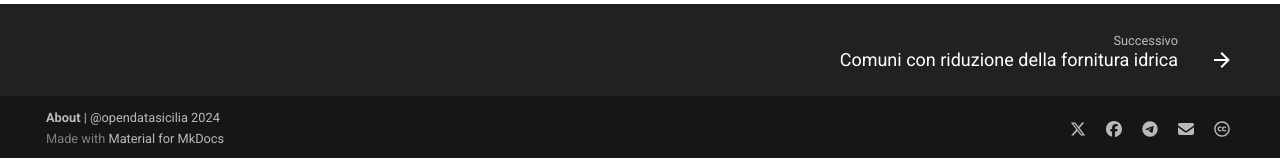
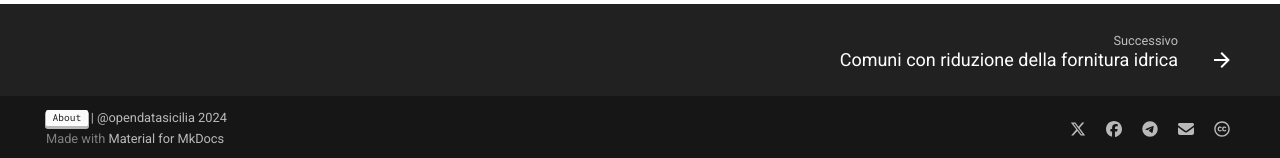
Before and after one commit to opendatasicilia/emergenza-idrica-sicilia, an MkDocs documentation site: the page built from docs/index.md, in a window 1280 px wide and 900 px high, scrolled down 826 px. Shown: the part 739-897 px from the top of the window. Built offline with MkDocs 1.6.1 and Material for MkDocs 9.7.7, drawn with Linux system fonts in a browser that asks for light colours; emoji names are drawn with the system emoji font; comment, search, counter and statistics services are not loaded.

```diff
--- a/mkdocs.yml
+++ b/mkdocs.yml
@@ -3,7 +3,7 @@ site_name: Emergenza idrica in Sicilia
 site_author: by OpenDataSicilia.it
 
 # Copyright
-copyright: <a href="https://opendatasicilia.github.io/emergenza-idrica-sicilia/ods/" target="_self" title="Chi Siamo" ><b>About</b></a>  |  <a href="https://opendatasicilia.it" target="_self" title="opendatasicilia" >@opendatasicilia</a> 2024
+copyright: <a href="https://opendatasicilia.github.io/emergenza-idrica-sicilia/ods/" target="_self" title="Chi Siamo" ><kbd>About</kbd></a>  |  <a href="https://opendatasicilia.it" target="_self" title="opendatasicilia" >@opendatasicilia</a> 2024
 
 
 
```
